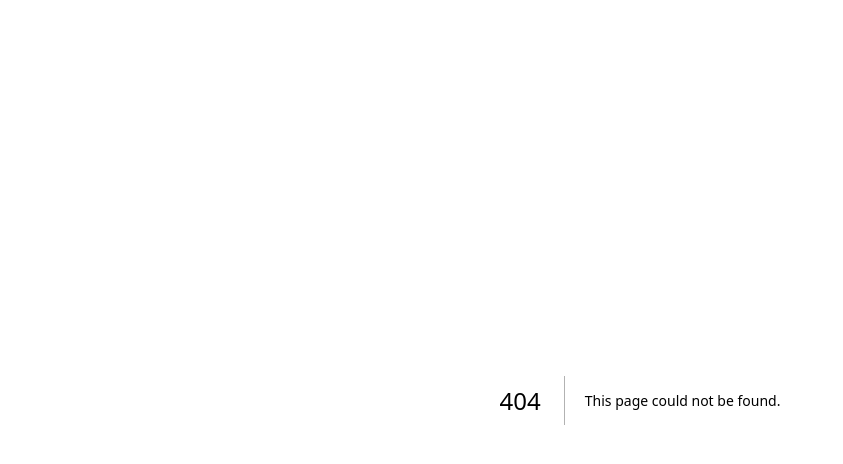
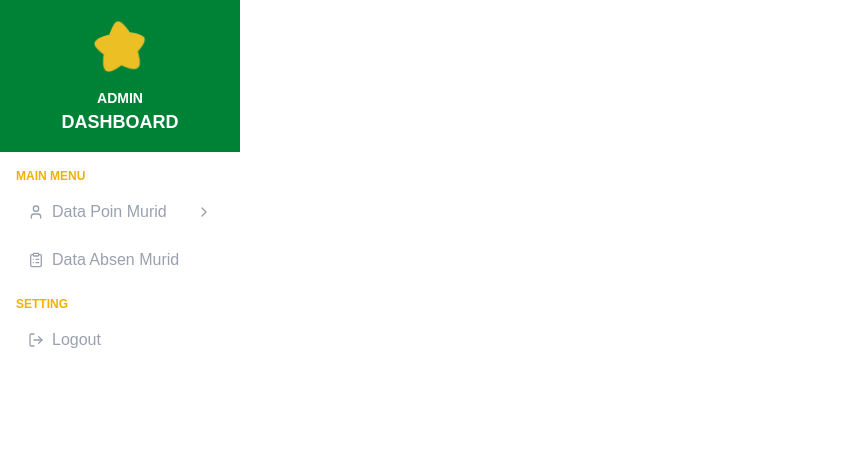
Before and after one commit to Fitrii309/pona-fe, a Next.js app: page /sidebar in a window 1280 px wide. Before the commit this address had no page. Shown: the top 464 px of the page, without its empty margins (0-843 px from the left). Built offline with nearby package versions, Linux system fonts and the light colour scheme.

Commit message:
sidebar & user

```diff
--- a/src/app/login/page.tsx
+++ b/src/app/login/page.tsx
@@ -3,100 +3,27 @@
 import { useRouter } from "next/navigation";
 import React from "react";
 import Image from "next/image";
-import { Import } from "lucide-react";
-import axios from "axios";
-
-const api = axios.create({ baseURL: "http://localhost:3000" });
-
-// Request interceptor → tempel token
-api.interceptors.request.use((config) => {
-  const accessToken = localStorage.getItem("access_token");
-  if (accessToken) {
-    config.headers.Authorization = `Bearer ${accessToken}`;
-  }
-  return config;
-});
-
-// Flag biar nggak infinite loop
-let isRefreshing = false;
-let refreshSubscribers: ((token: string) => void)[] = [];
-
-// Fungsi bantu untuk antrian request
-function subscribeTokenRefresh(cb: (token: string) => void) {
-  refreshSubscribers.push(cb);
-}
-function onRrefreshed(newToken: string) {
-  refreshSubscribers.map((cb) => cb(newToken));
-  refreshSubscribers = [];
-}
-
-// Response interceptor → handle expired token
-api.interceptors.response.use(
-  (res) => res, // kalau sukses langsung return
-  async (err) => {
-    const originalRequest = err.config;
-
-    // Kalau token expired (401)
-    if (err.response?.status === 401 && !originalRequest._retry) {
-      if (isRefreshing) {
-        // Kalau lagi refresh, tunggu dulu
-        return new Promise((resolve) => {
-          subscribeTokenRefresh((newToken) => {
-            originalRequest.headers.Authorization = `Bearer ${newToken}`;
-            resolve(api(originalRequest));
-          });
-        });
-      }
-
-      originalRequest._retry = true;
-      isRefreshing = true;
-
-      try {
-        // Panggil endpoint refresh token
-        const res = await axios.post("http://localhost:3000/refresh", {
-          refreshToken: localStorage.getItem("refresh_token"),
-        });
-
-        const newAccessToken = res.data.access_token;
-        localStorage.setItem("access_token", newAccessToken);
-
-        // Update semua request yang lagi nunggu
-        onRrefreshed(newAccessToken);
-
-        // Retry request yang gagal tadi
-        originalRequest.headers.Authorization = `Bearer ${newAccessToken}`;
-        return api(originalRequest);
-      } catch (refreshErr) {
-        localStorage.removeItem("access_token");
-        localStorage.removeItem("refresh_token");
-        window.location.href = "/login"; // paksa user login ulang
-        return Promise.reject(refreshErr);
-      } finally {
-        isRefreshing = false;
-      }
-    }
-
-    return Promise.reject(err);
-  }
-);
-
-export { api };
-
 
 export default function Login() {
   const router = useRouter();
+
+  const handleSubmit = (e: React.FormEvent<HTMLFormElement>) => {
+    e.preventDefault();
+    // Tambahkan logika login di sini
+    console.log("Form submitted");
+  };
 
   return (
     <div className="flex items-center justify-center min-h-screen bg-gray-50 px-4">
       <div className="w-full max-w-md bg-white rounded-3xl p-8 shadow-lg">
         {/* Icon */}
         <div className="flex justify-center mb-6">
-            <img
-              src="/assets/point pona.png"
-              alt="PONA"
-              width={200}
-              height={200}
-            />
+          <Image
+            src="/assets/point pona.png"
+            alt="PONA"
+            width={200}
+            height={200}
+          />
         </div>
 
         <h1 className="text-xl font-bold text-center text-blue-700 mb-8">
@@ -104,13 +31,13 @@ export default function Login() {
         </h1>
 
         {/* Form */}
-        <form className="space-y-4">
+        <form className="space-y-4" onSubmit={handleSubmit}>
           <div>
             <label className="block text-sm font-medium text-gray-700 mb-1">
               Email
             </label>
             <input
-              type="Email"
+              type="email"
               placeholder="Masukkan email..."
               className="w-full px-3 py-2 border border-blue-400 rounded-md focus:outline-none focus:ring-2 focus:ring-blue-500"
             />
--- /dev/null
+++ b/src/app/sidebar/page.tsx
@@ -0,0 +1,66 @@
+"use client";
+
+import { useState } from "react";
+import { ChevronDown, ChevronRight, User, ClipboardList, LogOut } from "lucide-react";
+import Image from "next/image";
+
+export default function Sidebar() {
+  const [openMenu, setOpenMenu] = useState(false);
+
+  return (
+    <div className="h-screen w-60 bg-white flex flex-col">
+      {/* Header */}
+      <div className="bg-green-700 text-white p-4 flex flex-col items-center">
+      <div className="w-15 h-15 relative mb-3">
+        <Image
+            src="/assets/point pona.png"
+            alt="PONA"
+            fill
+        />
+      </div>
+        <h1 className="text-sm font-bold">ADMIN</h1>
+        <h2 className="text-lg font-semibold">DASHBOARD</h2>
+      </div>
+
+      {/* Menu */}
+      <div className="flex-1 p-4 space-y-2 text-gray-400">
+        <h3 className="text-xs font-bold text-yellow-500">MAIN MENU</h3>
+
+        {/* Dropdown Menu */}
+        <div>
+          <button
+            onClick={() => setOpenMenu(!openMenu)}
+            className="flex items-center justify-between w-full px-3 py-2 hover:text-black hover:bg-orange-200 rounded-lg w-full"
+          >
+            <span className="flex items-center gap-2">
+              <User className="w-4 h-4" />
+              Data Poin Murid
+            </span>
+            {openMenu ? <ChevronDown className="w-4 h-4" /> : <ChevronRight className="w-4 h-4" />}
+          </button>
+
+          {openMenu && (
+            <div className="ml-8 mt-1 space-y-1">
+              <button className="flex items-center gap-2 px-2 py-1 text-sm hover:text-black hover:bg-orange-200 rounded-lg w-full">
+                Employee Details
+              </button>
+            </div>
+          )}
+        </div>
+
+        <button className="flex items-center gap-2 w-full px-3 py-2 hover:text-black hover:bg-orange-200 rounded-lg w-full">
+          <ClipboardList className="w-4 h-4" />
+          Data Absen Murid
+        </button>
+
+        {/* Settings */}
+        <h3 className="text-xs font-bold text-yellow-500 mt-4">SETTING</h3>
+
+        <button className="flex items-center gap-2 w-full px-3 py-2 hover:text-black hover:bg-orange-200 rounded-lg w-full">
+          <LogOut className="w-4 h-4" />
+          Logout
+        </button>
+      </div>
+    </div>
+  );
+}
```
Also changed, not shown: src/app/user-management/page.tsx (added).
